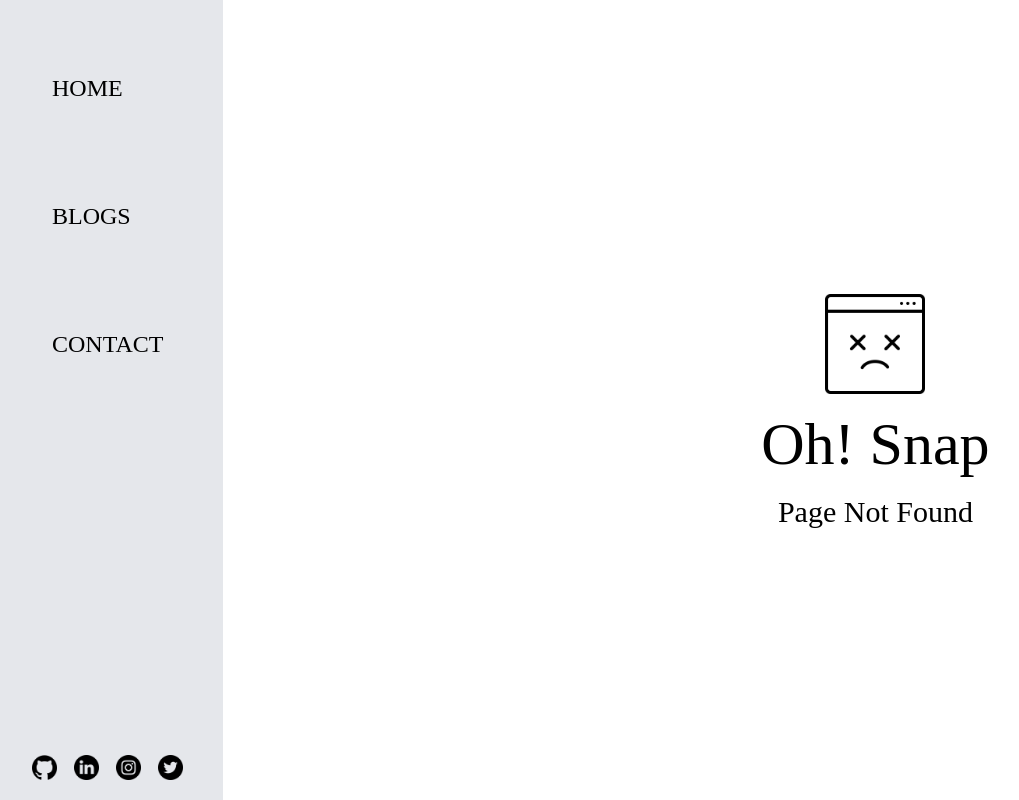
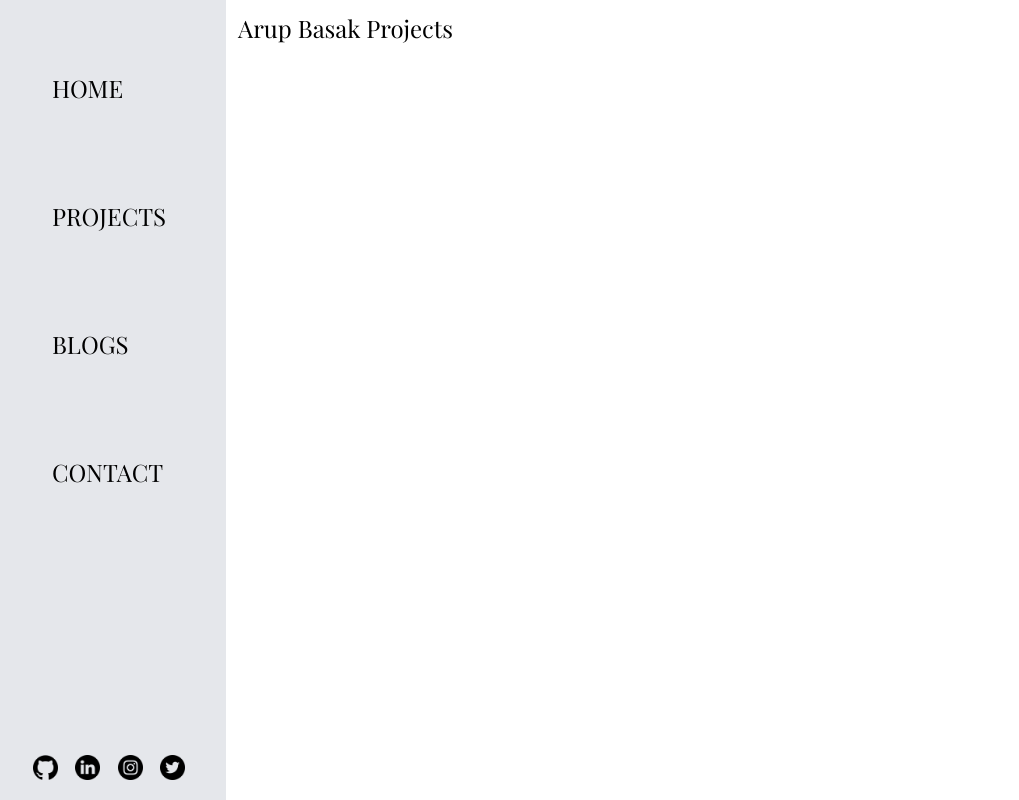
Before and after one commit to arup-basak/arupbasak.com, a Next.js app: page /projects in a window 1280 px wide. Before the commit this address had no page. Shown: the whole page, without its empty margins (8-1027 px from the left). Built offline with nearby package versions, Linux system fonts and the light colour scheme.

Commit message:
Optimized Font added Projects page

```diff
--- a/package.json
+++ b/package.json
@@ -17,6 +17,7 @@
     "eslint": "8.36.0",
     "eslint-config-next": "13.2.4",
     "firebase": "^9.18.0",
+    "framer-motion": "^10.9.2",
     "markdown-it": "^13.0.1",
     "next": "13.2.4",
     "prisma": "^4.11.0",
--- /dev/null
+++ b/public/sitemap.xml.ts
@@ -0,0 +1,3 @@
+export async function getServerSideProps({}) {
+    // const request = await fetch()
+}
--- a/src/components/NavBar.tsx
+++ b/src/components/NavBar.tsx
@@ -7,6 +7,7 @@ const NavBar = () => {
     <div className='mobile:h-fit mobile:w-full desktop:h-screen desktop:w-fit desktop:px-3 flex flex-col justify-between bg-gray-200'>
       <div className='flex mobile:flex-row desktop:flex-col desktop:my-6 mobile:my-3 justify-between'>
         <NavButtons innerText='home' href='/'/>
+        <NavButtons innerText='projects' href='/projects'/>
         <NavButtons innerText='blogs' href='/blogs'/>
         <NavButtons innerText='contact' href='/contact'/>
       </div>
--- a/src/pages/_app.tsx
+++ b/src/pages/_app.tsx
@@ -2,11 +2,17 @@ import '@/styles/globals.css'
 import type { AppProps } from 'next/app'
 import NavBar from '@/components/NavBar'
 import SocialMediaIcons from '@/components/SocialMediaIcons'
+import { Playfair_Display } from 'next/font/google'
+
+const playfair = Playfair_Display ({
+  subsets: ['latin'],
+  weight: '400'
+})
 
 export default function App({ Component, pageProps }: AppProps) {
   return (
     <>
-      <div className='overflow-y-hidden h-screen flex mobile:flex-col mobile:justify-between desktop:flex-row font-PlayfairDisplay desktop:text-2xl mobile:text-sm'>
+      <div className={`overflow-y-hidden h-screen flex mobile:flex-col mobile:justify-between desktop:flex-row desktop:text-2xl mobile:text-sm ${playfair.className}`}>
         <NavBar />
         <div className='overflow-y-scroll w-full p-3'>
           <Component {...pageProps} />
--- /dev/null
+++ b/src/pages/projects.tsx
@@ -0,0 +1,19 @@
+import React from 'react'
+import { motion, AnimatePresence } from "framer-motion"
+import Head from 'next/head'
+// import {} from ''
+
+
+const Projects = () => {
+  return (
+    <>
+    <Head>
+        <title>Projects</title>
+    </Head>
+    <span>Arup Basak Projects</span>
+
+    </>
+  )
+}
+
+export default Projects
--- a/src/styles/globals.css
+++ b/src/styles/globals.css
@@ -1,5 +1,3 @@
-@import url('https://fonts.googleapis.com/css2?family=Playfair+Display&display=swap');
-
 @tailwind base;
 @tailwind components;
 @tailwind utilities;
--- a/tailwind.config.js
+++ b/tailwind.config.js
@@ -9,9 +9,6 @@ module.exports = {
 
   theme: {
     extend: {
-      fontFamily: {
-        'PlayfairDisplay': 'serif'
-      },
       keyframes: {
         wiggle: {
           '0%': {
```
Also changed, not shown: public/robots.txt (added), 1 other file (tests, documents, lock files or other folders).
